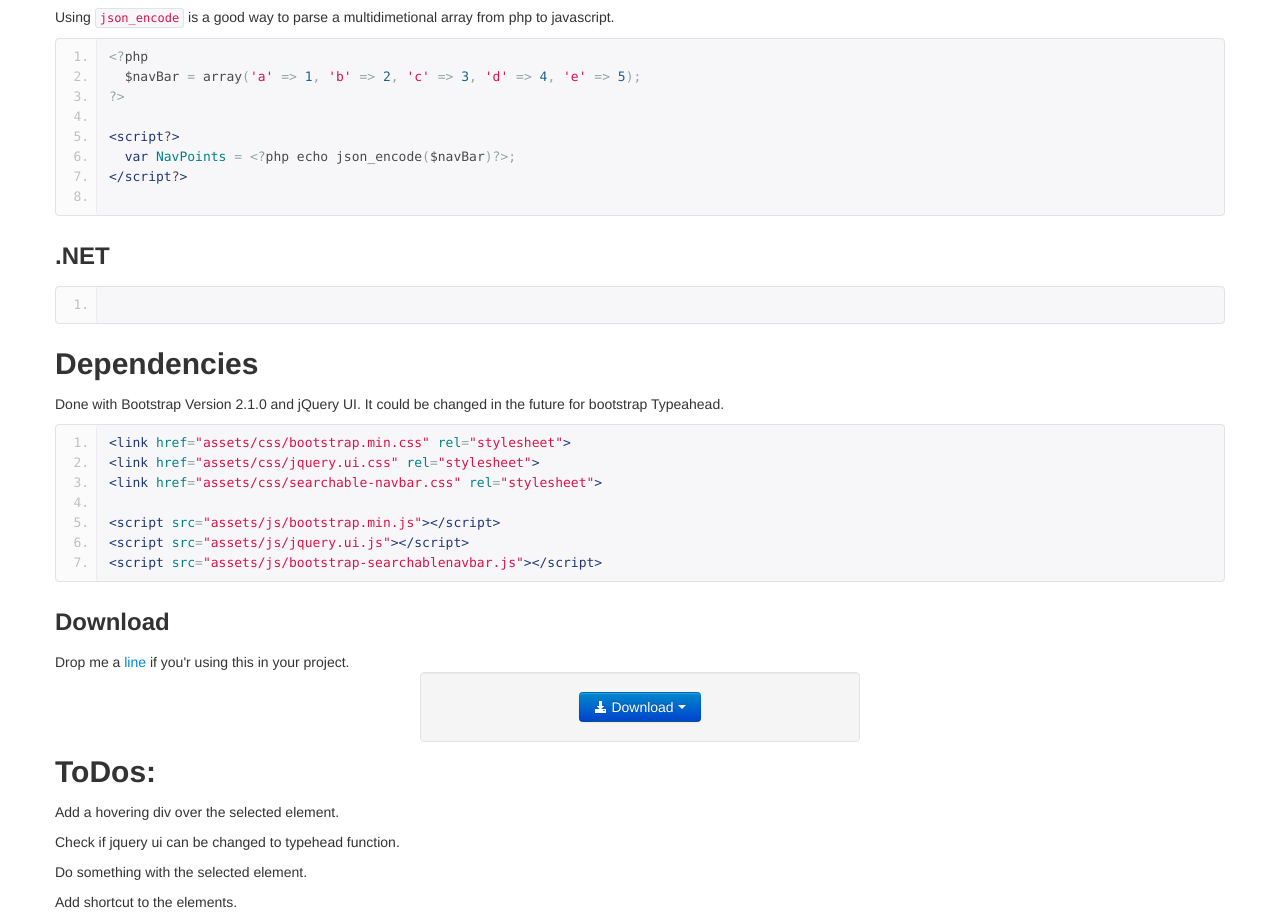
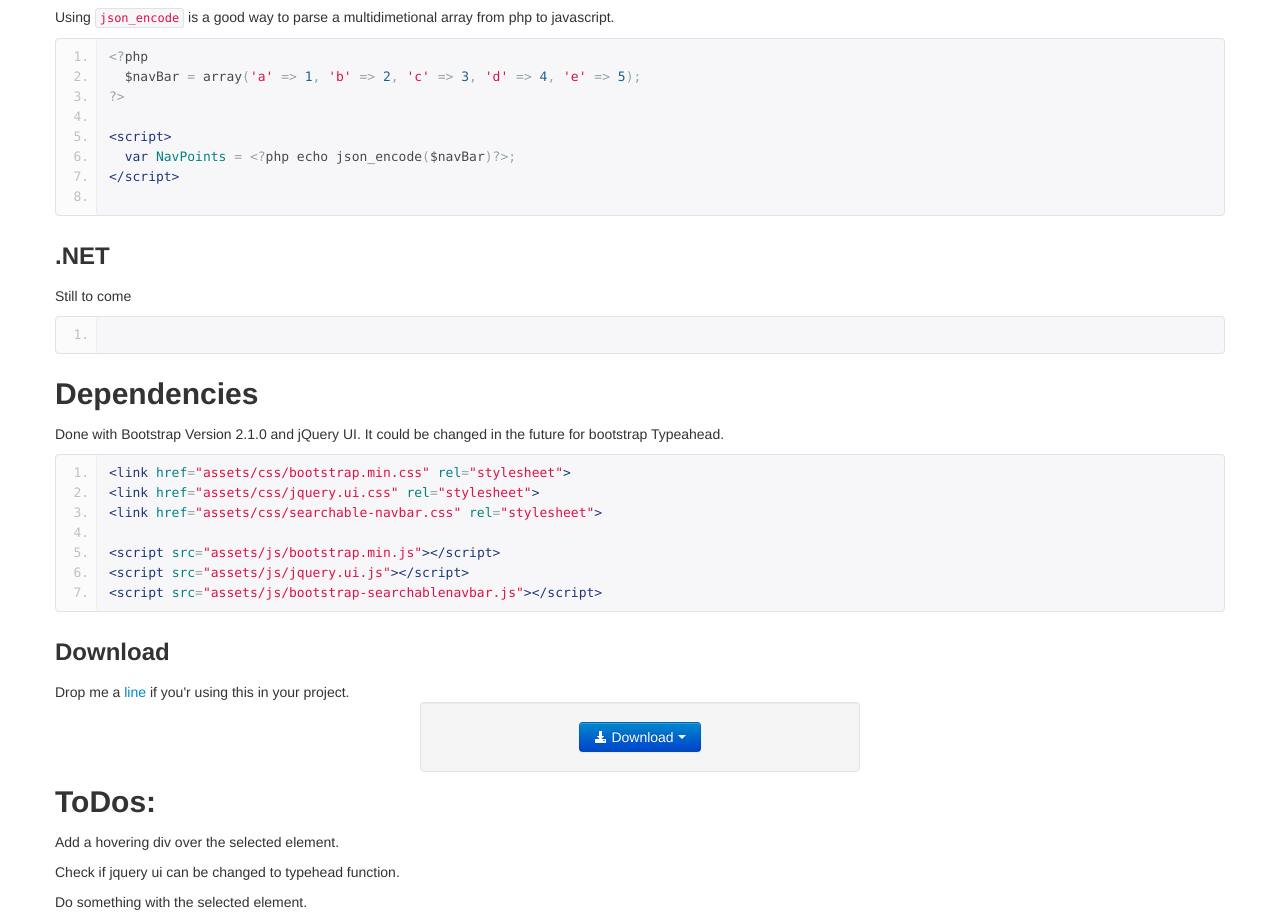
Before and after one commit to filipegarcia/SearchableNavbar, a plain HTML site: page index.html in a window 1280 px wide. Shown: the part 1891-2810 px from the top of the page. Drawn offline with Linux system fonts and the light colour scheme.

Commit message:
typo
Signed-off-by: filipe garcia <filipe.c.garcia@gmail.com>

```diff
--- a/index.html
+++ b/index.html
@@ -150,14 +150,14 @@ Dropdown  [ link9
   $navBar = array('a' => 1, 'b' => 2, 'c' => 3, 'd' => 4, 'e' => 5);
 ?&gt;
 
-&lt;script?&gt;
+&lt;script&gt;
   var NavPoints = &lt;?php echo json_encode($navBar)?&gt;;
-&lt;/script?&gt;
+&lt;/script&gt;
 
 </pre>
 
           <h3>.NET</h3>
-          <p></p>
+          <p>Still to come</p>
 
 <pre class="prettyprint linenums">
 </pre>
```
